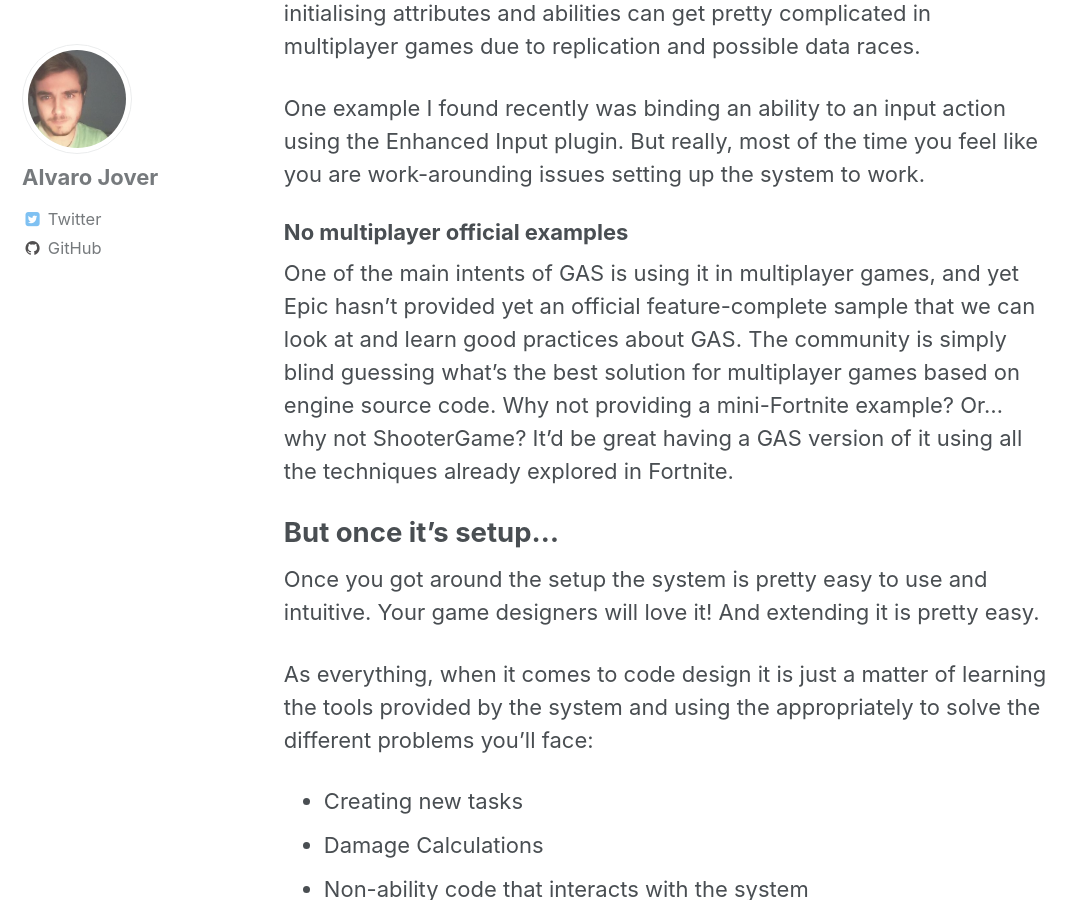
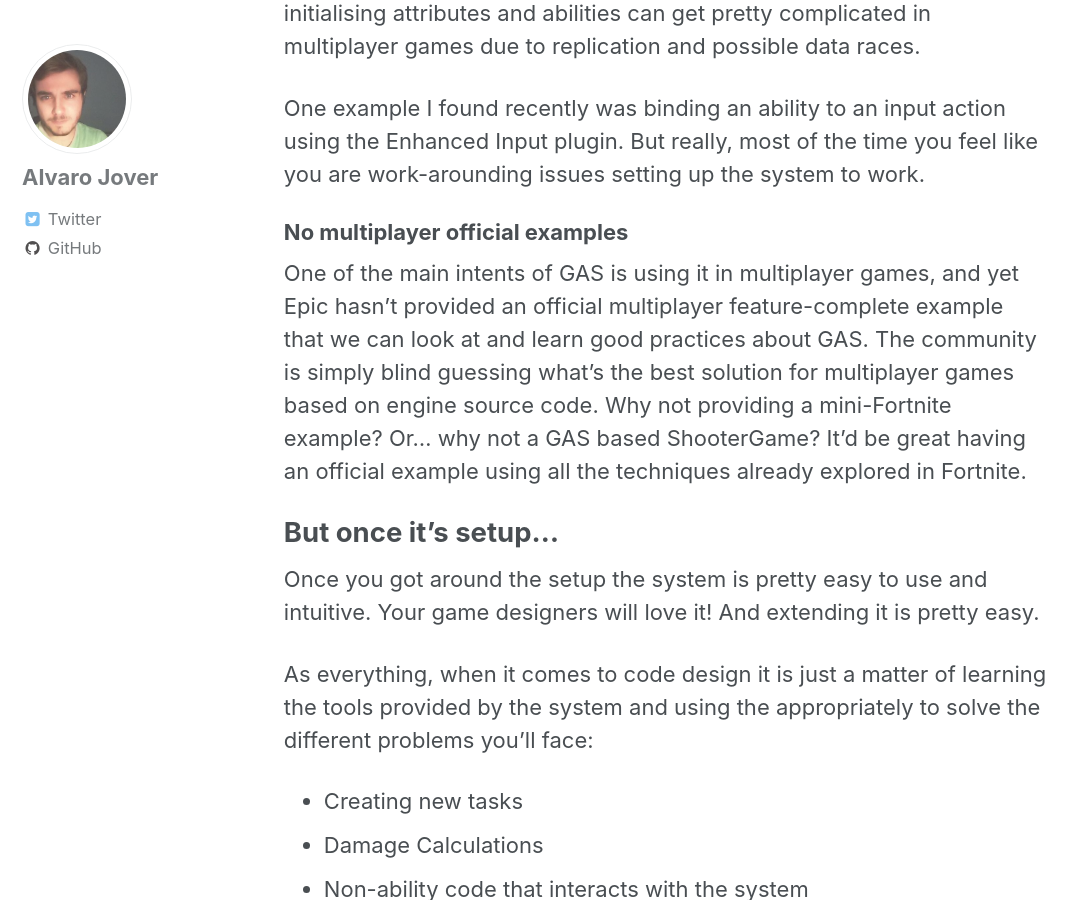
Before and after one commit to vorixo/devtricks, a Jekyll site: the page built from _posts/2021-10-09-gas.md, in a window 1280 px wide and 900 px high, scrolled down 10607 px. Shown: the whole window, without its empty margins (0-1086 px from the left). Built offline with Jekyll 4.4.1, drawn with Linux system fonts in a browser that asks for light colours.

Commit message:
[UPD] New entry to the devtricks blog

```diff
--- a/_posts/2021-10-09-gas.md
+++ b/_posts/2021-10-09-gas.md
@@ -162,7 +162,7 @@
 
 ### No multiplayer official examples
 
-One of the main intents of GAS is using it in multiplayer games, and yet Epic hasn't provided yet an official feature-complete sample that we can look at and learn good practices about GAS. The community is simply blind guessing what's the best solution for multiplayer games based on engine source code. Why not providing a mini-Fortnite example? Or... why not ShooterGame? It'd be great having a GAS version of it using all the techniques already explored in Fortnite.
+One of the main intents of GAS is using it in multiplayer games, and yet Epic hasn't provided an official multiplayer feature-complete example that we can look at and learn good practices about GAS. The community is simply blind guessing what's the best solution for multiplayer games based on engine source code. Why not providing a mini-Fortnite example? Or... why not a GAS based ShooterGame? It'd be great having an official example using all the techniques already explored in Fortnite.
 
 ## But once it's setup...
 
```
